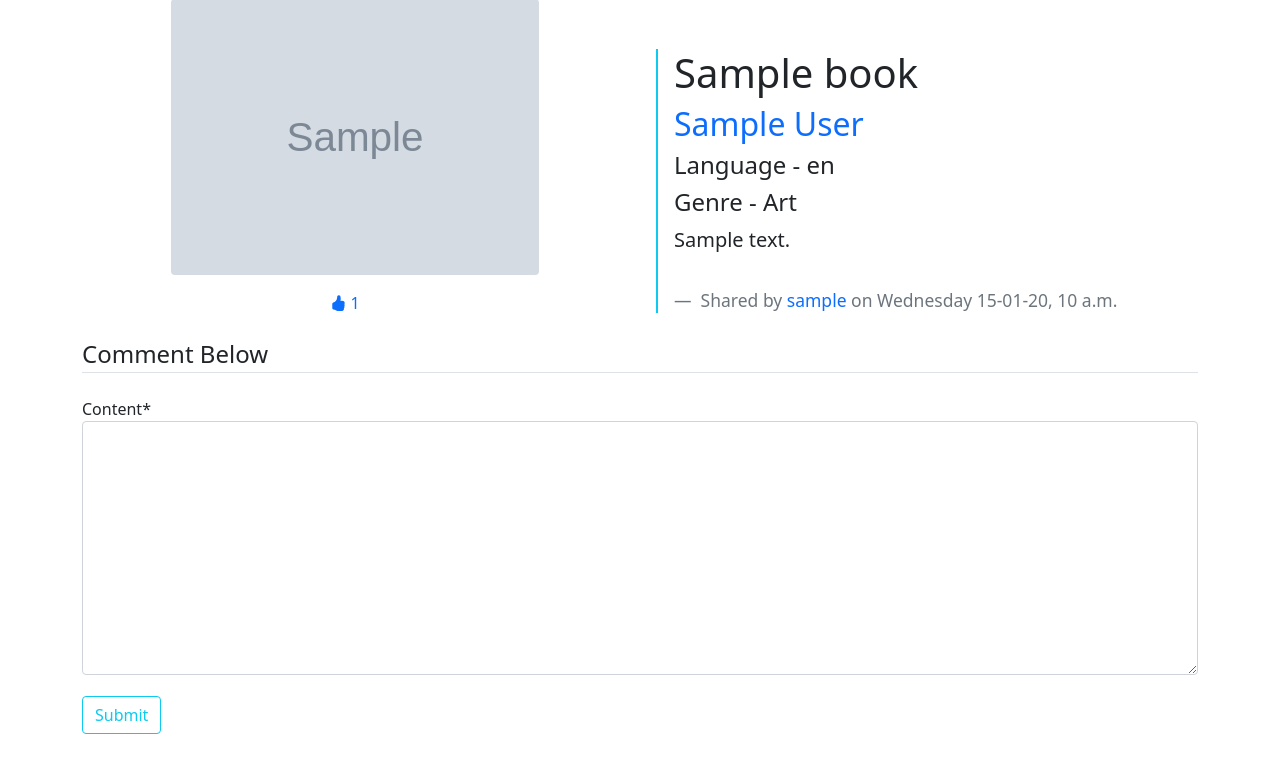
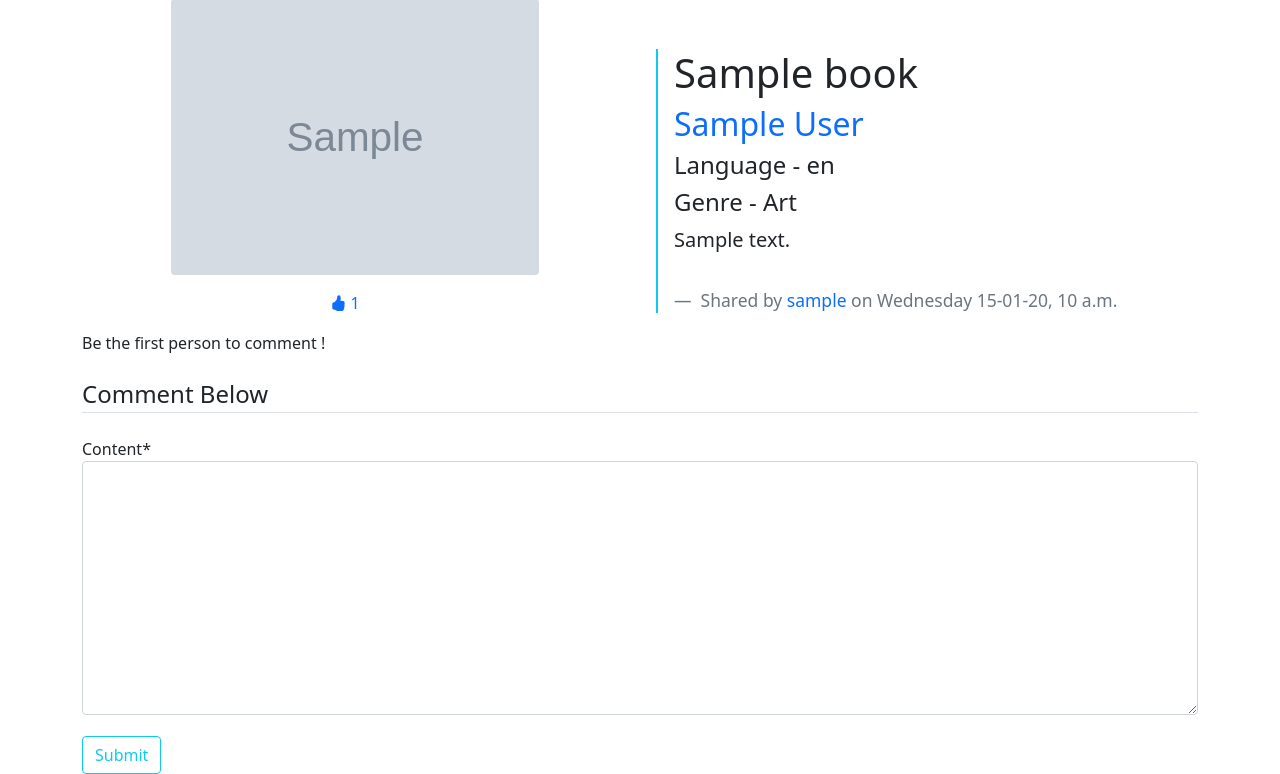
Before and after one commit to AntoanStefanov/library, a Django app: a page that uses books/templates/books/comments.html in a window 1280 px wide. Shown: the part 105-879 px from the top of the page. Before the commit the page ends 839 px from the top, so only its background shows below. Run offline with Django 4.2, Linux system fonts and the light colour scheme; tables that the repository leaves empty hold one stand-in row (values such as "Sample post"); grey boxes marked "Sample" are stand-in pictures; some libraries are stand-ins or nearby versions.

Commit message:
when there is no comments

```diff
--- a/books/templates/books/comments.html
+++ b/books/templates/books/comments.html
@@ -17,6 +17,8 @@
       </li>
       {% endfor %}
     </ul>
+    {% else %}
+      <p>Be the first person to comment !</p>
     {% endif %}
   </div>
 
```
